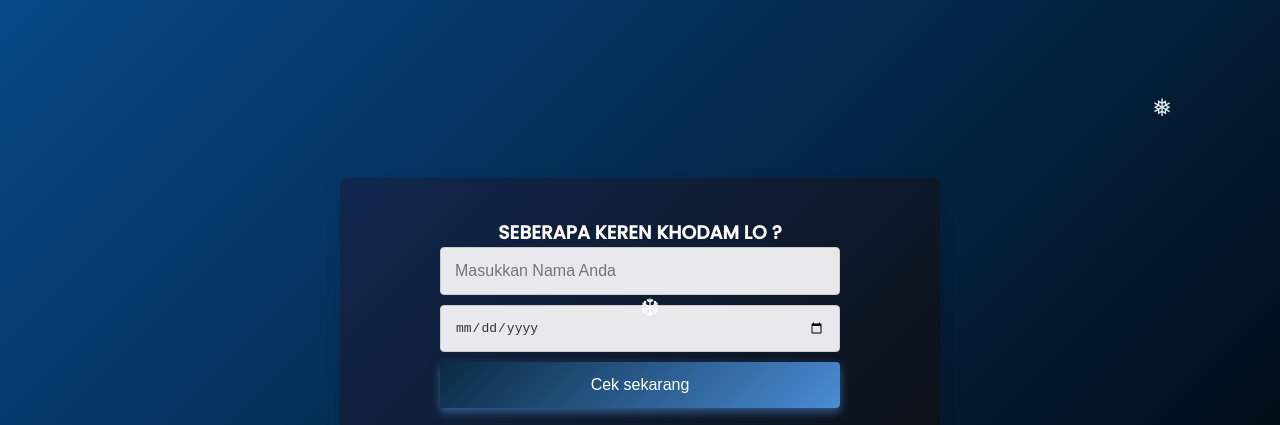
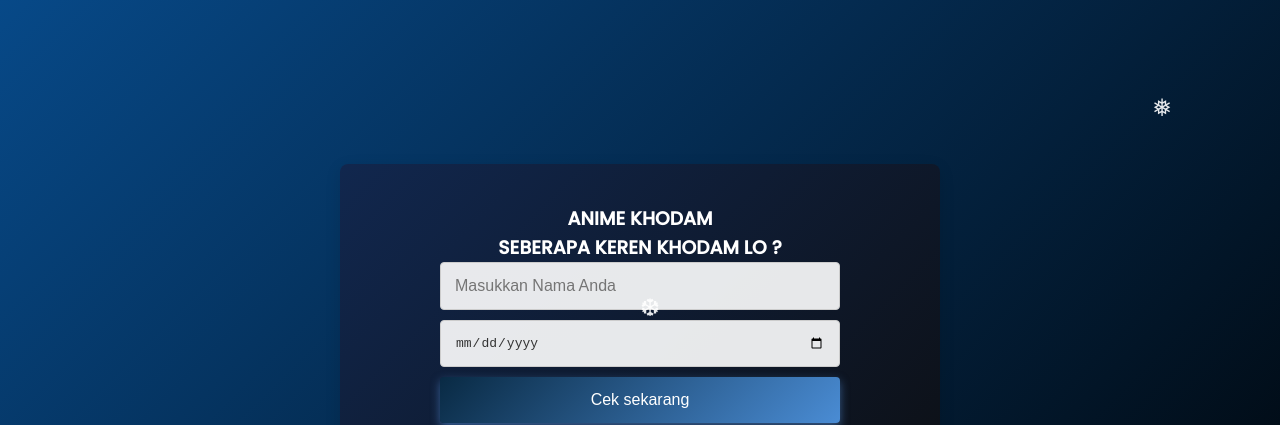
Before and after one commit to rizkiagungid/Cek-Khodam, a plain HTML site: page index.html in a window 1280 px wide. Shown: the top 425 px of the page. Drawn offline with Linux system fonts and the light colour scheme; some packages are replaced by stand-ins of ours; a script that the page names is missing.

Commit message:
Update index.html

```diff
--- a/index.html
+++ b/index.html
@@ -9,6 +9,7 @@
 </head>
 <body>
     <div class="container">
+        <h3>ANIME KHODAM</h3>
         <h3>SEBERAPA KEREN KHODAM LO ?</h3>
         <div class="input-container">
             <input type="text" id="nameInput" placeholder="Masukkan Nama Anda">
```
